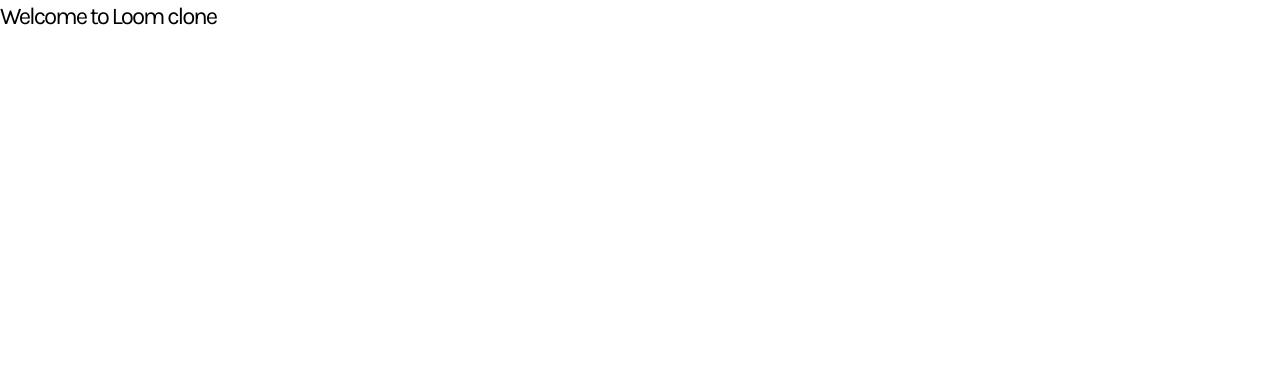
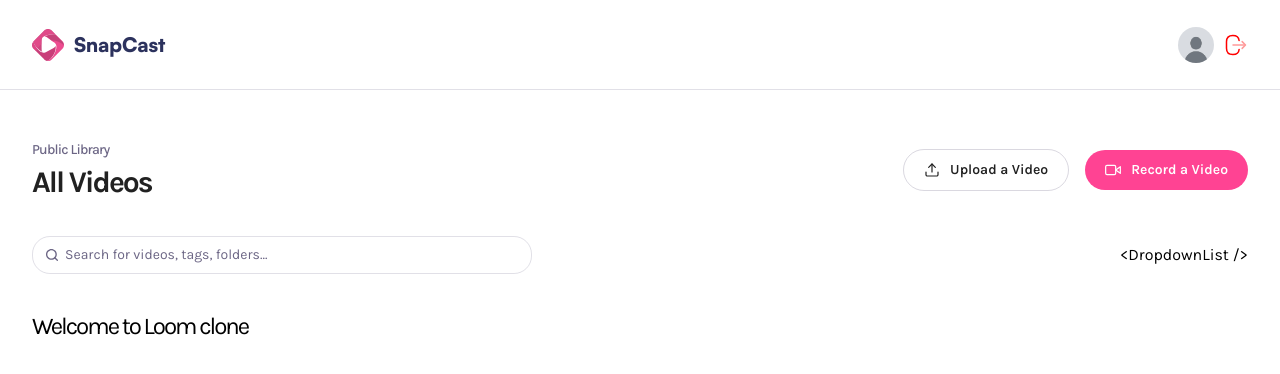
Before and after one commit to mustafahasanain/record-share-platform, a Next.js app: page / in a window 1280 px wide. Shown: the top 374 px of the page. Built offline with nearby package versions, Linux system fonts and the light colour scheme.

Commit message:
header and navbar sections (without functionality)

```diff
--- /dev/null
+++ b/app/(auth)/sign-in/page.tsx
@@ -0,0 +1,5 @@
+const page = () => {
+  return <div>Auth</div>;
+};
+
+export default page;
--- /dev/null
+++ b/app/(root)/layout.tsx
@@ -0,0 +1,13 @@
+import { ReactNode } from "react";
+import Navbar from "@/components/Navbar";
+
+const layout = ({ children }: { children: ReactNode }) => {
+  return (
+    <div>
+      <Navbar />
+      {children}
+    </div>
+  );
+};
+
+export default layout;
--- /dev/null
+++ b/app/(root)/page.tsx
@@ -0,0 +1,12 @@
+import Header from "@/components/Header";
+
+const Page = () => {
+  return (
+    <main className="wrapper page">
+      <Header title="All Videos" subHeader="Public Library" />
+      <h1 className="text-2xl font-karla">Welcome to Loom clone</h1>
+    </main>
+  );
+};
+
+export default Page;
--- a/app/page.tsx
+++ /dev/null
@@ -1,11 +0,0 @@
-import React from "react";
-
-const Page = () => {
-  return (
-    <div>
-      <h1 className="text-2xl font-karla">Welcome to Loom clone</h1>
-    </div>
-  );
-};
-
-export default Page;
--- /dev/null
+++ b/components/Header.tsx
@@ -0,0 +1,75 @@
+import Image from "next/image";
+import Link from "next/link";
+
+const Header = ({ subHeader, title, userImg }: SharedHeaderProps) => {
+  return (
+    <header className="header">
+      <section className="header-container">
+        <figure className="details">
+          {userImg && (
+            <Image
+              src={userImg || "/assets/images/dummey.jpg"}
+              alt="User"
+              width={66}
+              height={66}
+              className="rounded-full"
+            />
+          )}
+
+          <article>
+            <p>{subHeader}</p>
+            <h1>{title}</h1>
+          </article>
+        </figure>
+
+        <aside>
+          <Link href="/">
+            <Image
+              src="/assets/icons/upload.svg"
+              alt="Upload"
+              width={16}
+              height={16}
+            />
+
+            <span>Upload a Video</span>
+          </Link>
+
+          <div className="record">
+            <button className="primary-btn">
+              <Image
+                src="/assets/icons/record.svg"
+                alt="Record"
+                width={16}
+                height={16}
+              />
+
+              <span>Record a Video</span>
+            </button>
+          </div>
+        </aside>
+      </section>
+
+      {/* section for filters */}
+      <section className="search-filter">
+        <div className="search">
+          <input
+            type="text"
+            placeholder="Search for videos, tags, folders..."
+          />
+
+          <Image
+            src="/assets/icons/search.svg"
+            alt="Search"
+            width={16}
+            height={16}
+          />
+        </div>
+
+        {/* TODO: create the dropdown */}
+        {` <DropdownList /> `}
+      </section>
+    </header>
+  );
+};
+
+export default Header;
--- /dev/null
+++ b/components/Navbar.tsx
@@ -0,0 +1,50 @@
+import Link from "next/link";
+import Image from "next/image";
+
+// static data (for now)
+const user = {};
+
+const Navbar = () => {
+  return (
+    <header className="navbar">
+      <nav>
+        <Link href="/">
+          <Image
+            src="/assets/icons/logo.svg"
+            alt="Logo"
+            width={32}
+            height={32}
+          />
+          <h1>SnapCast</h1>
+        </Link>
+
+        {user && (
+          <figure>
+            <button>
+              <Image
+                src="/assets/images/dummy.jpg"
+                alt="User"
+                width={36}
+                height={36}
+                className="rounded-full aspect-square"
+              />
+            </button>
+
+            {/* logout functionality */}
+            <button className="cursor-pointer">
+              <Image
+                src="/assets/icons/logout.svg"
+                alt="Logout"
+                width={24}
+                height={24}
+                className="rotate-180"
+              />
+            </button>
+          </figure>
+        )}
+      </nav>
+    </header>
+  );
+};
+
+export default Navbar;
--- a/constants/index.ts
+++ b/constants/index.ts
@@ -184,5 +184,5 @@
     views: 67,
     visibility: "public",
     duration: 345,
-  }
-]
+  },
+];
```
